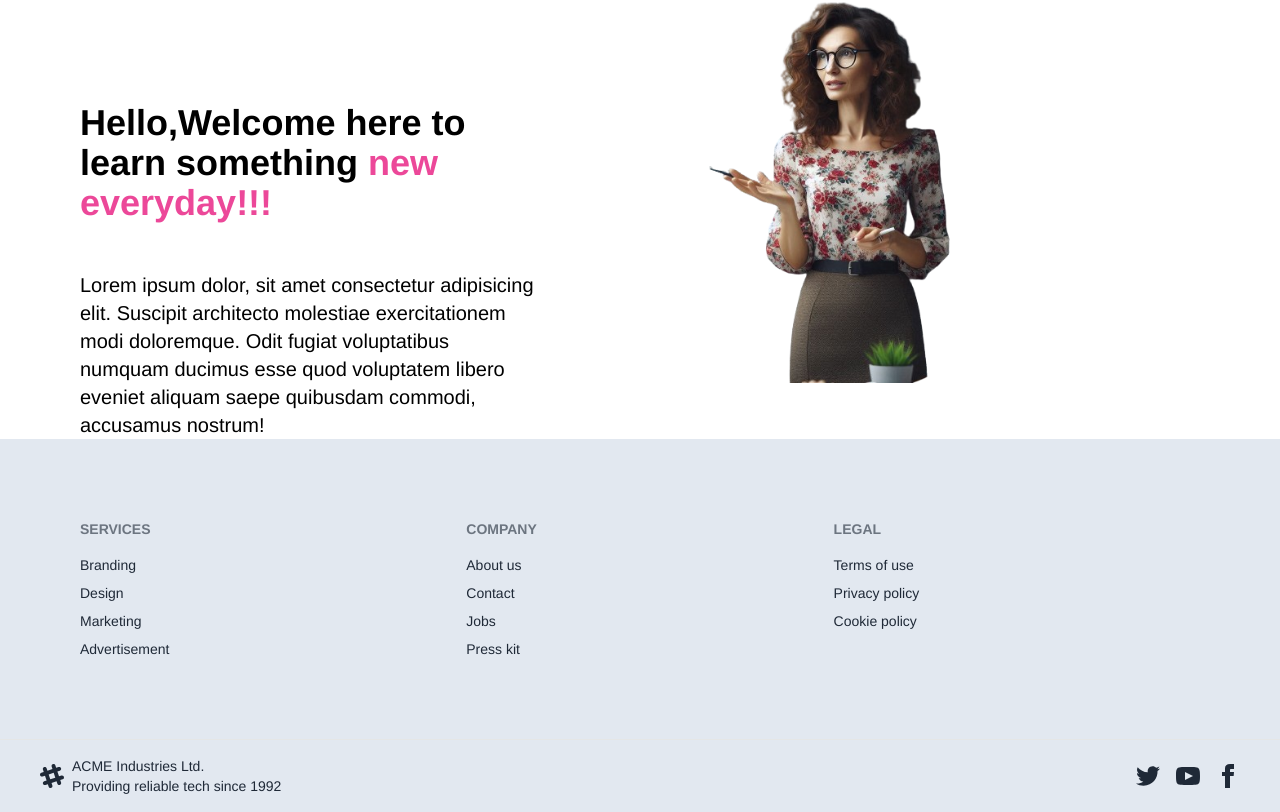
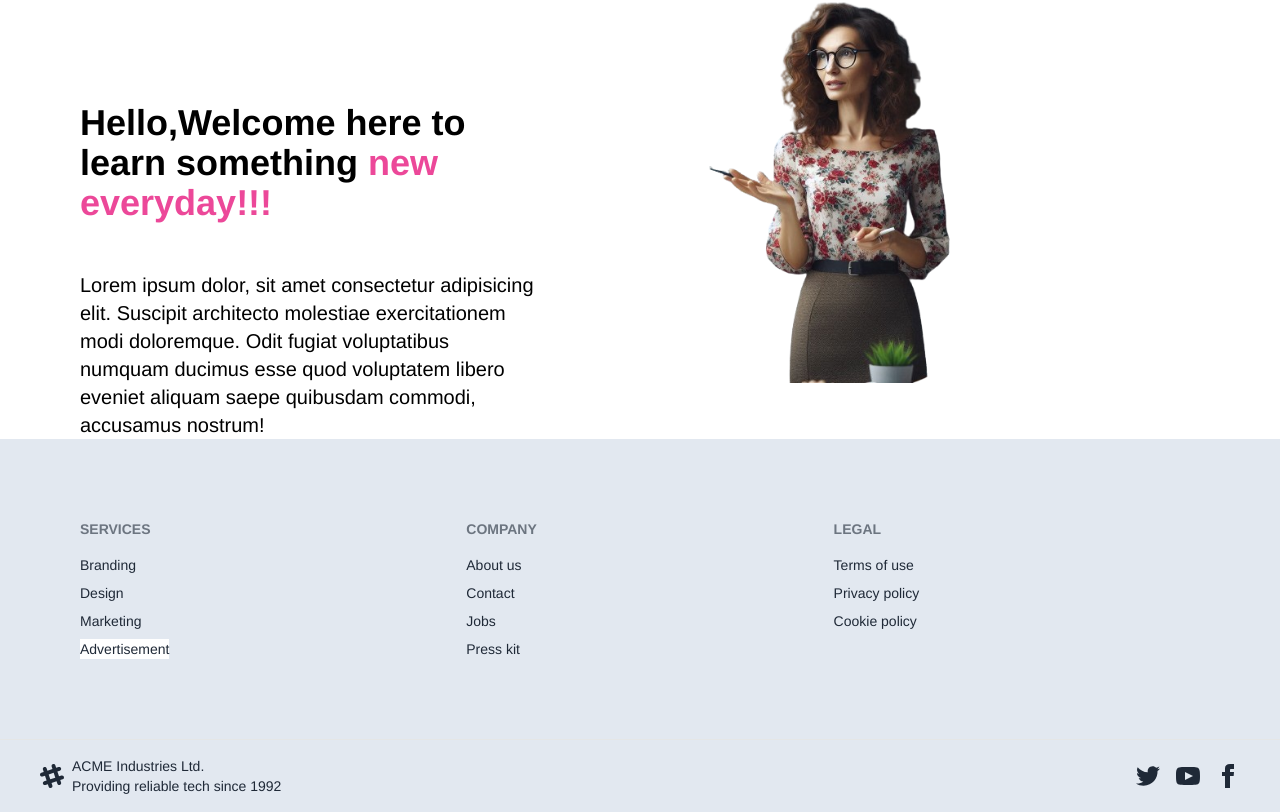
Before and after one commit to neharakesh/hamsasana, a React (Vite) app in the folder Hamsasana/frontend/hamsasana/: page / in a window 1280 px wide. Shown: the part 548-1360 px from the top of the page. Built offline with nearby package versions, Linux system fonts and the light colour scheme.

Commit message:
checking

```diff
--- a/Hamsasana/frontend/hamsasana/src/components/footer.jsx
+++ b/Hamsasana/frontend/hamsasana/src/components/footer.jsx
@@ -9,7 +9,7 @@ function Footer() {
     <a className="link link-hover bg-slate-200">Branding</a>
     <a className="link link-hover bg-slate-200">Design</a>
     <a className="link link-hover bg-slate-200">Marketing</a>
-    <a className="link link-hover bg-slate-200">Advertisement</a>
+    <a className="link link-hover ">Advertisement</a>
   </nav>
   <nav className='bg-slate-200'>
     <h6 className="footer-title bg-slate-200">Company</h6>
```
